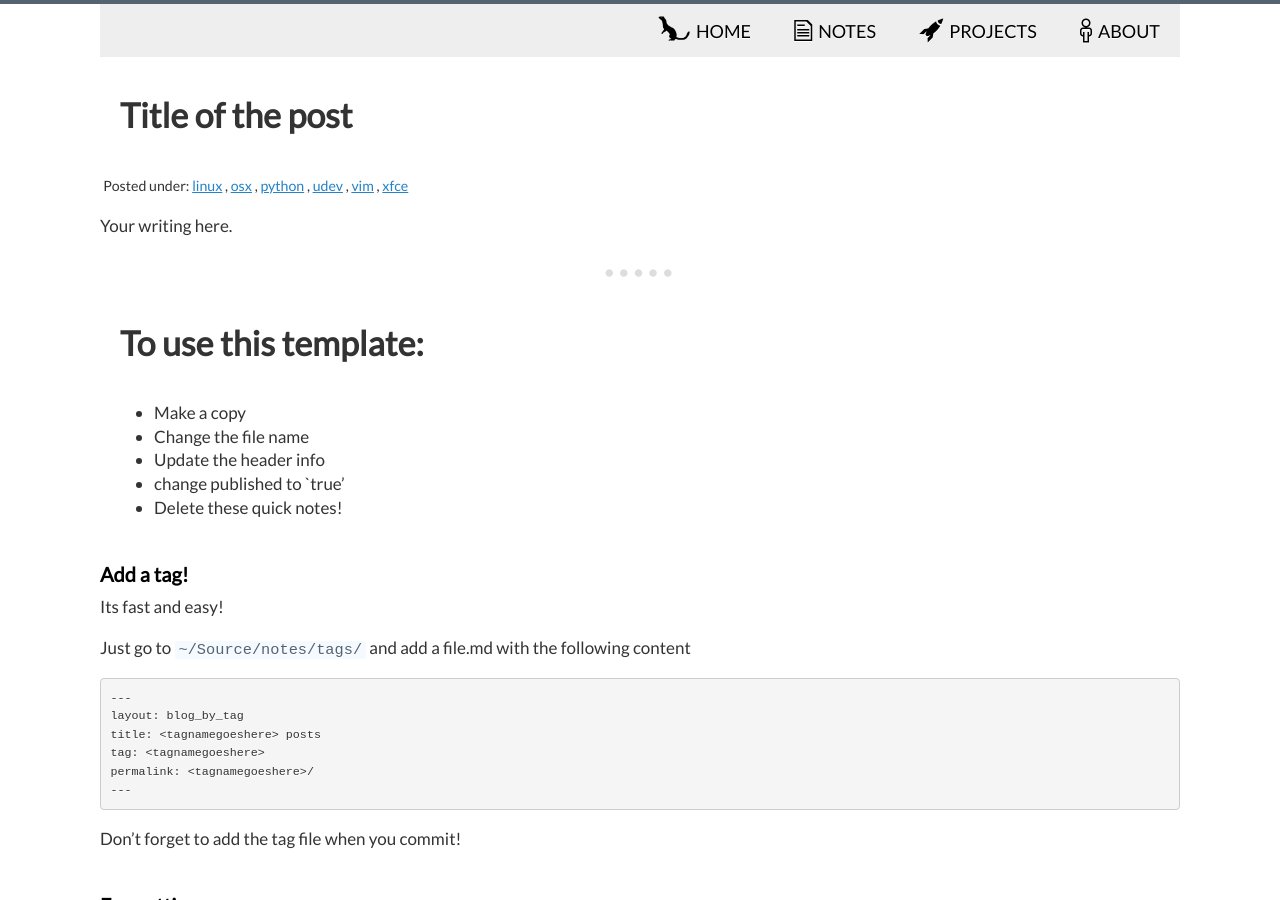
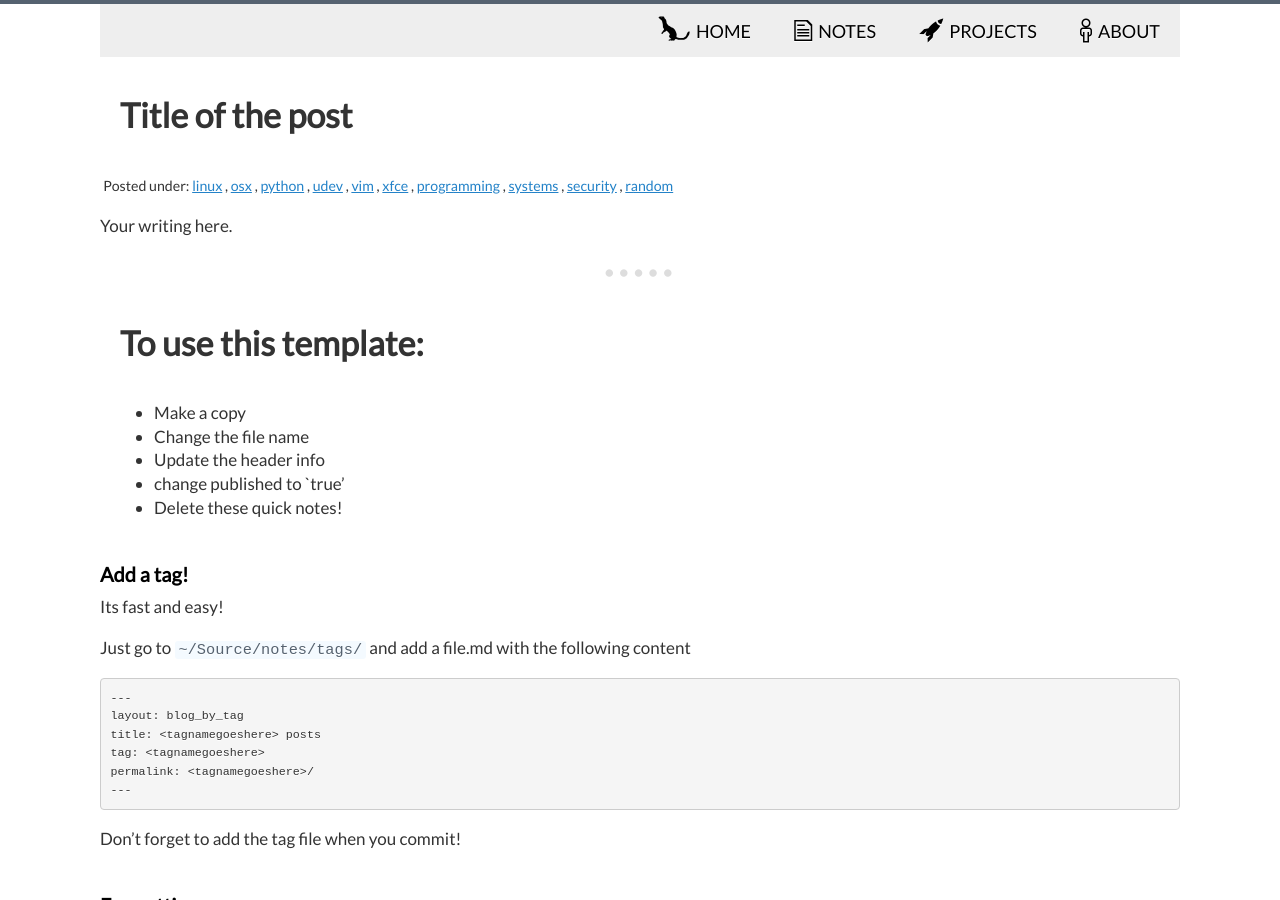
Before and after one commit to mrdanbrooks/mrdanbrooks.github.io, a Jekyll site: the page built from drafts/0000-00-00-template.md, in a window 1280 px wide and 900 px high. Built offline with Jekyll 4.4.1, drawn with Linux system fonts in a browser that asks for light colours; some of the changed lines change nothing that is shown.

Commit message:
updates template

```diff
--- a/drafts/0000-00-00-template.md
+++ b/drafts/0000-00-00-template.md
@@ -1,8 +1,9 @@
 ---
 layout: post
 title: Title of the post
-tags: linux osx python udev vim xfce
-category: (programming|systems|security|random)
+tags: linux osx python udev vim xfce programming systems security random
+category: (notes|projects)
+icon: beer #weaselpipe.com/icons
 year: 2014
 month: mm
 day: dd
```
